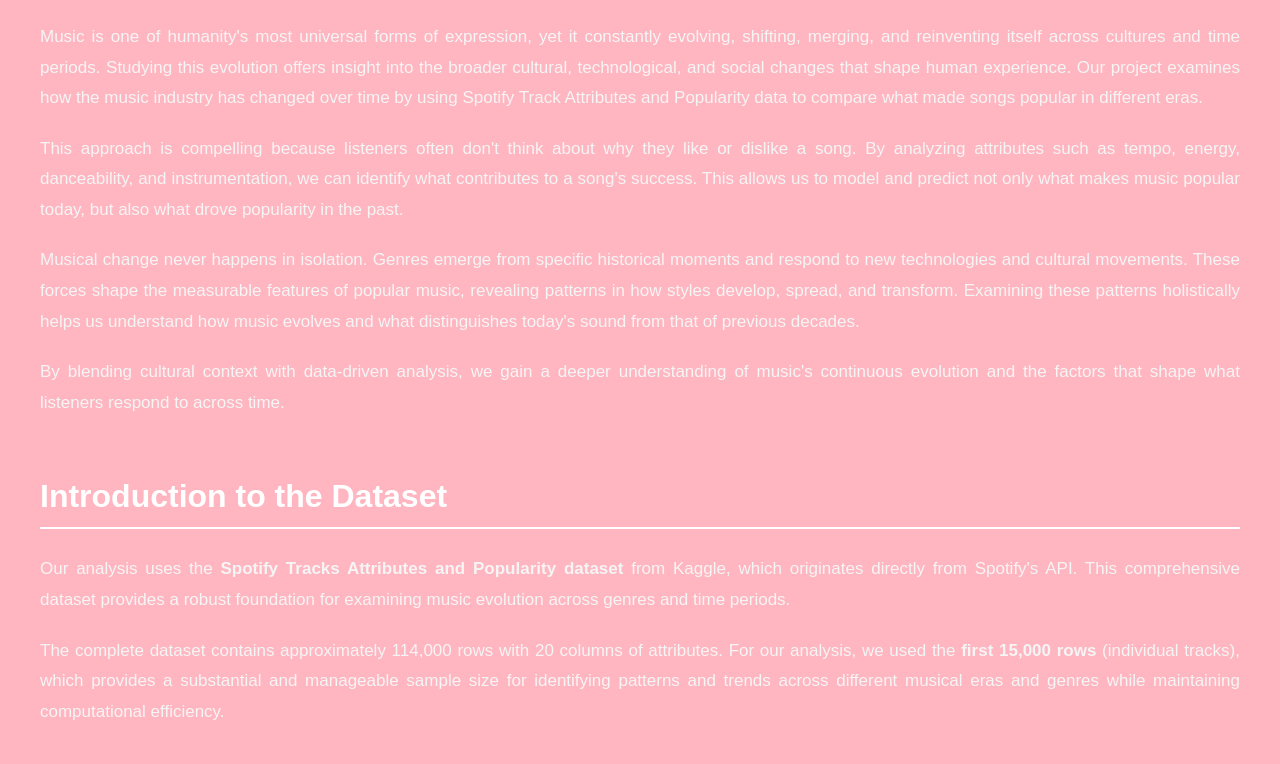
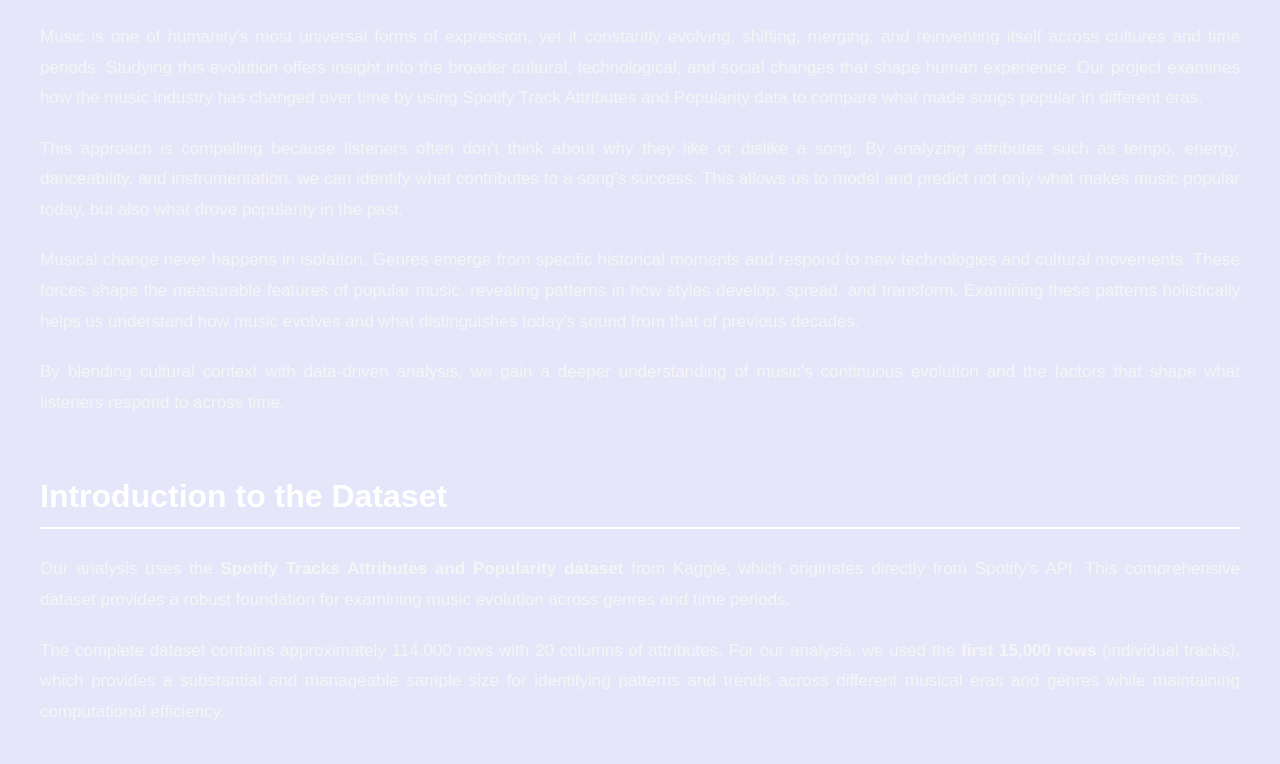
Before and after one commit to fionadonohue1228/MusicEvolution, a plain HTML site: page index.html in a window 1280 px wide. Shown: the part 445-1209 px from the top of the page. Drawn offline with nearby package versions, Linux system fonts and the light colour scheme; a script that the page names is missing.

Commit message:
Update index.html

```diff
--- a/index.html
+++ b/index.html
@@ -2,7 +2,7 @@
 <html>
 <style>
 body {
-  background-color: lightpink;
+  background-color: lavender;
   color: whitesmoke;
   font-family: Arial, sans-serif;
   font-size: 18px;
```
